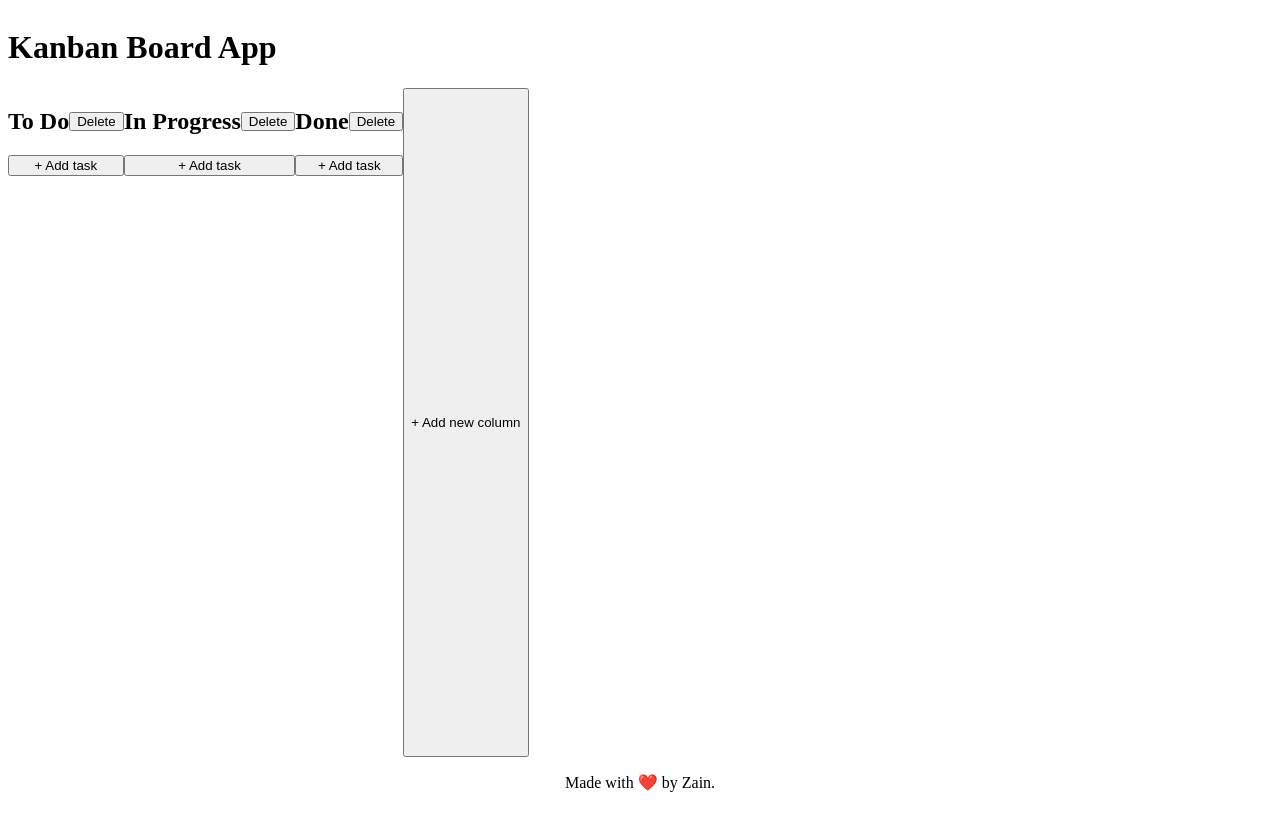
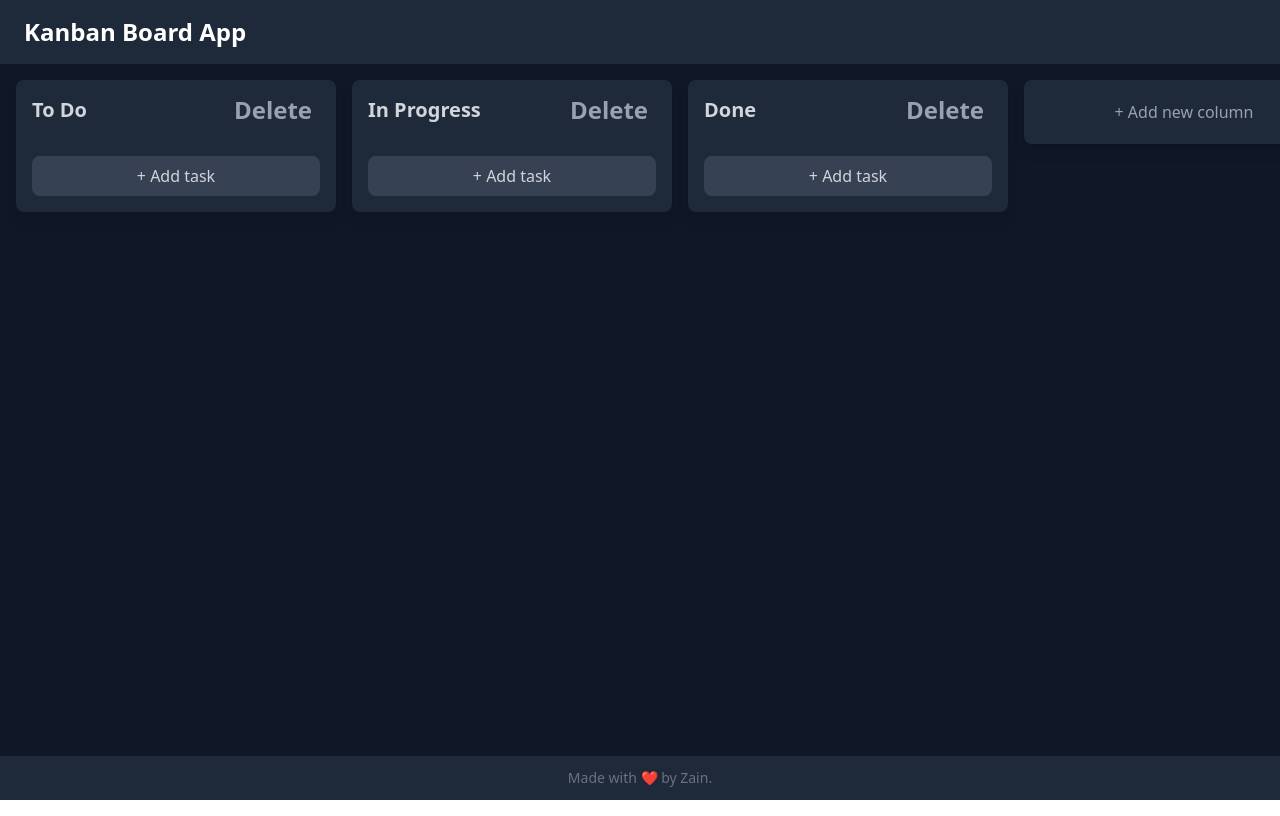
Before and after one commit to ZtheLeader/kanban-board-zain, a React (Vite) app: page /boards in a window 1280 px wide. Built offline with nearby package versions, Linux system fonts and the light colour scheme.

Commit message:
fix: Fix the tailwindCSS configs

```diff
--- a/package.json
+++ b/package.json
@@ -11,13 +11,13 @@
   },
   "dependencies": {
     "@hello-pangea/dnd": "^18.0.1",
-    "@tailwindcss/vite": "^4.1.11",
     "react": "^19.1.0",
     "react-dom": "^19.1.0",
     "react-router-dom": "^7.7.1"
   },
   "devDependencies": {
     "@eslint/js": "^9.30.1",
+    "@tailwindcss/vite": "^4.1.11",
     "@types/react": "^19.1.8",
     "@types/react-dom": "^19.1.6",
     "@vitejs/plugin-react": "^4.6.0",
--- a/src/index.css
+++ b/src/index.css
@@ -1,3 +1,2 @@
-@tailwind base;
-@tailwind components;
+@import "tailwindcss";
 @tailwind utilities;
--- /dev/null
+++ b/tailwind.config.js
@@ -0,0 +1,8 @@
+/** @type {import('tailwindcss').Config} */
+export default {
+  content: ["./src/**/*.{js,ts,jsx,tsx}"],
+  theme: {
+    extend: {},
+  },
+  plugins: [],
+};
```
Also changed, not shown: 1 other file (tests, documents, lock files or other folders).
